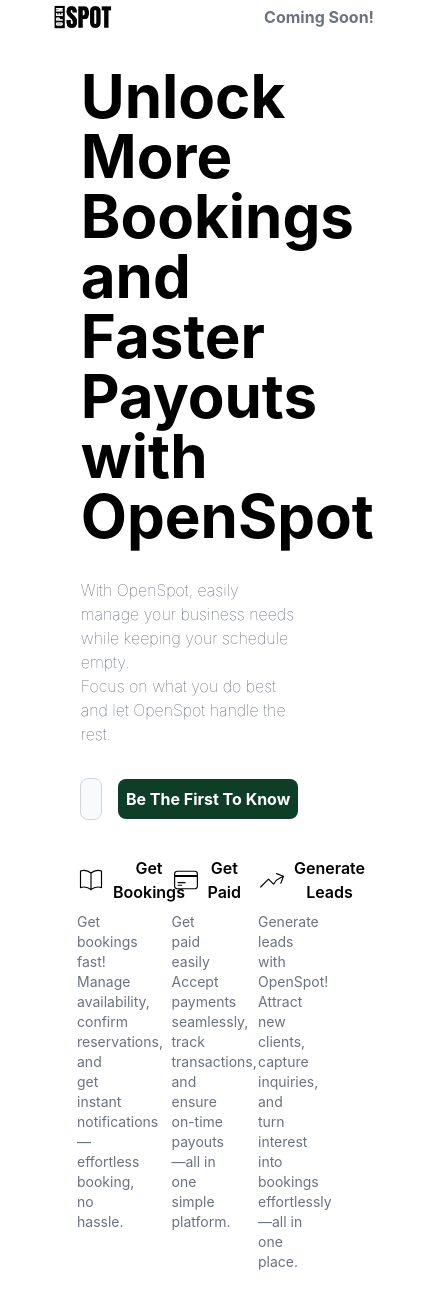
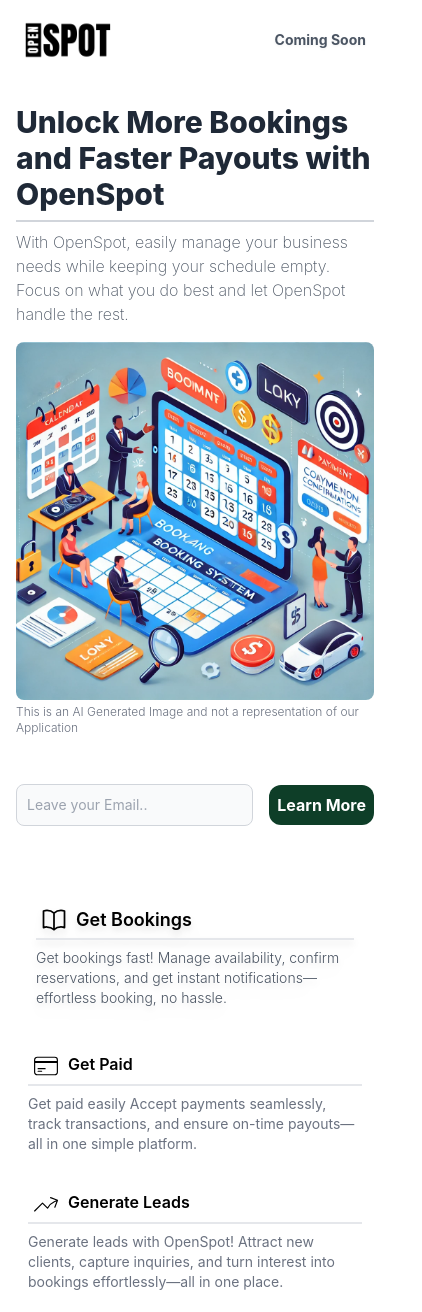
Before and after one commit to SpectrumSftwr/OpenSpot, a React (Create React App) app: page / in a window 390 px wide. Shown: the whole page, 422 px wide, since content can reach past the window. Before the commit the page ends 1276 px from the top, so only its background shows below. Built offline with nearby package versions, Linux system fonts and the light colour scheme; no server answers.

Commit message:
Adjusted Landing Page to work on Mobile and Web

```diff
--- a/src/components/navbar.tsx
+++ b/src/components/navbar.tsx
@@ -29,9 +29,9 @@
   }
 
   return (
-      <div className='flex flex-row justify-between font-bold p-2 items-center h-[calc(4vh)] bg-white'>
+      <div className='flex flex-row font-bold p-4 items-center justify-between w-full'>
         <div>
-          <img src='/OpenSpot.png' alt='Open Spot Logo' className='h-8 ml-10' onClick={() => handleNavigateToHome()}/>
+          <img src='/OpenSpot.png' alt='Open Spot Logo' className='h-12 mr-10 self-center' onClick={() => handleNavigateToHome()}/>
         </div>
         {/* What to show when signed in*/}
         { session ?
@@ -44,8 +44,8 @@
               </div>
             </div>
           :
-            <div className='p-2 text-gray-500'>
-              Coming Soon!
+            <div className='p-2 text-gray-600 text-sm justify-self-end drop-shadow-sm'>
+              Coming Soon
             </div>
             //<div>
             //  {/* What to show when signed out*/}
--- a/src/routes/index.tsx
+++ b/src/routes/index.tsx
@@ -6,40 +6,27 @@
 const IndexPage = () => {
 
   const navigate = useNavigate();
-  const [availableUsername, setAvailableUsername] = useState(true);
+  const [email, setEmail] = useState("");
   const [validUsername, setValidUsername] = useState(true);
   const [username, setUsername] = useState("");
-  const [email, setEmail] = useState('');
+  const [availableUsername, setAvailableUsername] = useState(true);
   /**
    * Checks if the user is availableUsername
    */
   const checkUserAvailable = async (event: React.ChangeEvent<HTMLInputElement>) => {
     const userInput = event.target.value.toLowerCase();
     if (!userInput || userInput.length < 6) {
-
-        setAvailableUsername(true);
-        setValidUsername(false);
       return;
     }
 
-    setValidUsername(true);
-    setUsername(userInput);
-    const url = `/user/exists/${userInput}`
+    setEmail(userInput);
+    const url = `/MailingList/${userInput}`
 
     try {
-      let res = await httpService.get(url)
-      if (res && res.data ) {
-        setAvailableUsername(!res.data.exists)
-        return;
-      }
-
-      setAvailableUsername(false);
-      return;
-
+      await httpService.get(url)
     } catch (error) {
       // Ignore err.
     }
-
   }
 
   const navigateToSignUp = () => {
@@ -47,60 +34,57 @@
     let url = `https://forms.gle/JeffzqFBMc5ghTCw9`
     window.location.href = url;
   }
-
   return (
-    <div className="flex flex-col justify-between items-center w-full h-screen">
-      <div></div>
-      {/*Main Content Area*/}
-      <div className="flex flex-row w-3/4 justify-between p-4">
-        <div className="flex flex-col p-4">
-          <div className="font-bold text-6xl whitespace-normal mr-8">
+    <div className="flex flex-col justify-center items-center m-4 text-start">
+      <div className="mr-2 ml-2 flex flex-col md:flex-row lg:flex-row justify-around w-full items-center">
+        <div className="flex flex-col max-w-lg mt-2">
+          <div className="text-3xl text-gray-800 font-extrabold border-b-2 border-gray-300 pb-2">
             Unlock More Bookings and Faster Payouts with OpenSpot
           </div>
-          <div className="font-thin whitespace-normal w-2/3 mt-8 flex flex-col text-gray-700">
+          <div className="text-gray-600 font-extralight mt-2">
             With OpenSpot, easily manage your business needs while keeping your schedule empty.
-            <br/>
             Focus on what you do best and let OpenSpot handle the rest.
           </div>
-          <form onSubmit={()=> navigateToSignUp()} className="flex flex-row justify-center mt-8 items-center w-2/3">
+        </div>
+        <div className="flex flex-col justify-center items-center mt-4 mb-4 max-w-lg">
+          <img src="/AI_gen_img.webp" className="rounded-lg" alt="AI Generated Displays OpenSpots Solutions"/>
+          <span className="text-xs font-light mt-1 text-gray-500">This is an AI Generated Image and not a representation of our Application</span>
+        </div>
+      </div>
+      <form onSubmit={()=> navigateToSignUp()} className="flex flex-row mt-8 self-center w-full max-w-xl">
         <input
-              className={!availableUsername ? "input-primary border-red-500": "input-primary"}
+          className={`${!availableUsername ? "input-primary border-red-500": "input-primary"}`}
           type="text"
           id="username"
-              placeholder="Leave your Email to stay up to date!"
+          placeholder="Leave your Email.."
           onChange={(e) => setEmail(e.target.value)}
         />
         <button type="submit"
-              className={`ml-4 w-fit bg-brand-800 text-white font-bold p-2 rounded-lg self-center text-center whitespace-nowrap
+          className={`ml-4 w-fit bg-brand-800 text-white font-bold p-2 rounded-xl self-center text-center whitespace-nowrap
                     ${!availableUsername && "bg-red-500"} ${!validUsername && 'bg-gray-400'}`}
         >
-              Be The First To Know
+          Learn More
         </button>
       </form>
-        </div>
-        <div className="flex flex-col justify-center items-center w-2/3">
-          <img src="/AI_gen_img.webp" className="rounded-lg" alt="Displays OpenSpots UI"/>
-        </div>
-      </div>
       {/* Feature Area*/}
-      <div className="flex flex-row w-2/3 justify-between p-1">
-        <div className="w-1/4 pr-2 pl-2">
-          <div className="flex flex-row text-center items-center">
+      <div className="flex flex-col items-center p-1 w-full md:flex-row lg:flex-row md:justify-center lg:justify-center">
+        <div className="pr-4 pl-4 mt-16 flex flex-col pt-2 pb-2 drop-shadow-lg rounded-lg max-w-sm">
+          <div className="flex flex-row border-b-2 p-1">
             <span>
-              <BookOpenIcon className="w-7 h-7 font-thin mr-2 stroke-[1px]" />
+              <BookOpenIcon className="w-7 h-7 font-thin mr-2 stroke-[1.5px]" />
             </span>
-            <span className="font-semibold">
+            <span className="font-semibold text-lg">
               Get Bookings
             </span>
           </div>
-          <div className="text-sm text-gray-500 mt-2">
+          <div className="text-sm text-gray-600 mt-2 font-light">
               Get bookings fast!
               Manage availability, confirm reservations,
               and get instant notifications—effortless booking, no hassle.
           </div>
         </div>
-        <div className="w-1/4 pl-2">
-          <div className="flex flex-row text-center items-center">
+        <div className="pr-2 pl-2 mt-8 max-w-sm">
+          <div className="flex flex-row border-b-2 p-1">
             <span>
               <CreditCardIcon className="w-7 h-7 font-thin mr-2 stroke-[1px]" />
             </span>
@@ -114,8 +98,8 @@
             and ensure on-time payouts—all in one simple platform.
           </div>
         </div>
-        <div className="w-1/4 pr-2">
-          <div className="flex flex-row text-center items-center">
+        <div className="pr-2 pl-2 mt-8 max-w-sm">
+          <div className="flex flex-row border-b-2 p-1">
             <span>
               <ArrowTrendingUpIcon className="w-7 h-7 font-thin mr-2 stroke-[1px]" />
             </span>
@@ -130,12 +114,97 @@
           </div>
         </div>
       </div>
-      {/* Feature Area*/}
-      <div>
-      </div>
-
     </div>
   )
+
+  //return (
+  //  <div className="flex flex-col justify-between items-center w-full h-screen">
+  //    <div></div>
+  //    {/*Main Content Area*/}
+  //    <div className="flex flex-row w-3/4 justify-between p-4">
+  //      <div className="flex flex-col p-4">
+  //        <div className="font-bold text-6xl whitespace-normal mr-8">
+  //          Unlock More Bookings and Faster Payouts with OpenSpot
+  //        </div>
+  //        <div className="font-thin whitespace-normal w-2/3 mt-8 flex flex-col text-gray-700">
+  //          With OpenSpot, easily manage your business needs while keeping your schedule empty.
+  //          <br/>
+  //          Focus on what you do best and let OpenSpot handle the rest.
+  //        </div>
+  //        <form onSubmit={()=> navigateToSignUp()} className="flex flex-row justify-center mt-8 items-center w-2/3">
+  //          <input
+  //            className={!availableUsername ? "input-primary border-red-500": "input-primary"}
+  //            type="text"
+  //            id="username"
+  //            placeholder="Leave your Email to stay up to date!"
+  //            onChange={(e) => setEmail(e.target.value)}
+  //          />
+  //          <button type="submit"
+  //            className={`ml-4 w-fit bg-brand-800 text-white font-bold p-2 rounded-lg self-center text-center whitespace-nowrap
+  //                      ${!availableUsername && "bg-red-500"} ${!validUsername && 'bg-gray-400'}`}
+  //          >
+  //            Be The First To Know
+  //          </button>
+  //        </form>
+  //      </div>
+  //      <div className="flex flex-col justify-center items-center w-2/3">
+  //        <img src="/AI_gen_img.webp" className="rounded-lg" alt="Displays OpenSpots UI"/>
+  //      </div>
+  //    </div>
+  //    {/* Feature Area*/}
+  //    <div className="flex flex-row w-2/3 justify-between p-1">
+  //      <div className="w-1/4 pr-2 pl-2">
+  //        <div className="flex flex-row text-center items-center">
+  //          <span>
+  //            <BookOpenIcon className="w-7 h-7 font-thin mr-2 stroke-[1px]" />
+  //          </span>
+  //          <span className="font-semibold">
+  //            Get Bookings
+  //          </span>
+  //        </div>
+  //        <div className="text-sm text-gray-500 mt-2">
+  //            Get bookings fast!
+  //            Manage availability, confirm reservations,
+  //            and get instant notifications—effortless booking, no hassle.
+  //        </div>
+  //      </div>
+  //      <div className="w-1/4 pl-2">
+  //        <div className="flex flex-row text-center items-center">
+  //          <span>
+  //            <CreditCardIcon className="w-7 h-7 font-thin mr-2 stroke-[1px]" />
+  //          </span>
+  //          <span className="font-semibold">
+  //            Get Paid
+  //          </span>
+  //        </div>
+  //        <div className="text-sm text-gray-500 mt-2">
+  //          Get paid easily
+  //          Accept payments seamlessly, track transactions,
+  //          and ensure on-time payouts—all in one simple platform.
+  //        </div>
+  //      </div>
+  //      <div className="w-1/4 pr-2">
+  //        <div className="flex flex-row text-center items-center">
+  //          <span>
+  //            <ArrowTrendingUpIcon className="w-7 h-7 font-thin mr-2 stroke-[1px]" />
+  //          </span>
+  //          <span className="font-semibold">
+  //            Generate Leads
+  //          </span>
+  //        </div>
+  //        <div className="text-sm text-gray-500 mt-2">
+  //          Generate leads with OpenSpot!
+  //          Attract new clients, capture inquiries, and turn interest into bookings
+  //          effortlessly—all in one place.
+  //        </div>
+  //      </div>
+  //    </div>
+  //    {/* Feature Area*/}
+  //    <div>
+  //    </div>
+
+  //  </div>
+  //)
 }
 
 export default IndexPage;
--- a/src/routes/userpages/components/calendar.tsx
+++ b/src/routes/userpages/components/calendar.tsx
@@ -1,4 +1,4 @@
-import React, { useEffect } from "react";
+import React from "react";
 import { useState } from "react";
 
 export const CalendarComponent = ({username, dateCallback, isMissingInput, contextSelectedDate}:
--- a/src/services/uservalidation.service.ts
+++ b/src/services/uservalidation.service.ts
@@ -61,7 +61,7 @@
 
     const response =  {
       valid: isValidPassword,
-      matchConfirm: plainTextPassword == confirmPassword,
+      matchConfirm: plainTextPassword === confirmPassword,
       length: isValidLength,
       uppercase: isValidUpperCase,
       lowercase: isValidLowerCase,
@@ -73,7 +73,7 @@
 
   return {
     valid: false,
-    matchConfirm: plainTextPassword == confirmPassword,
+    matchConfirm: plainTextPassword  === confirmPassword,
     length: false,
     uppercase: false,
     lowercase: false,
```
Also changed, not shown: src/routes/userpages/packages.tsx (+4 -4 lines), 11 other files (tests, documents, lock files or other folders). Lines whose indentation alone changed are shown as unchanged.
